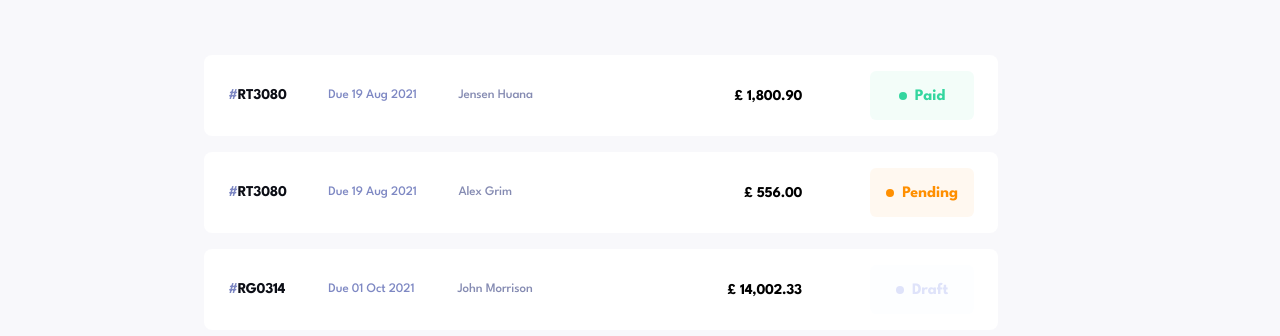
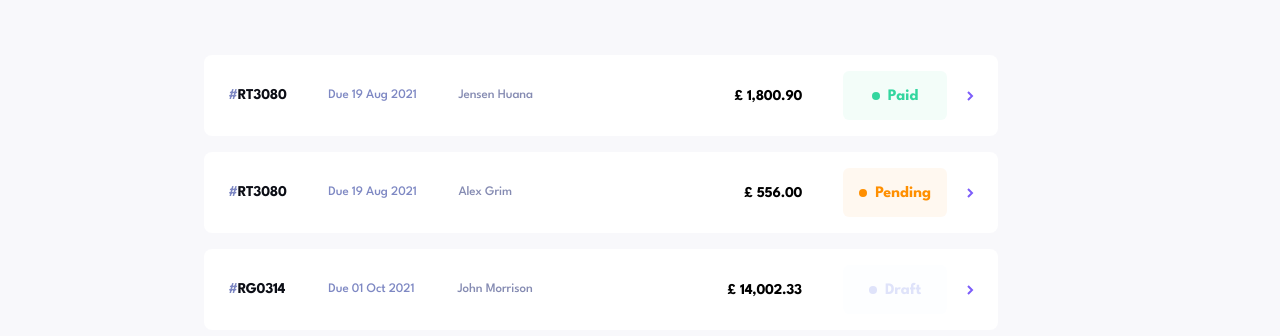
Before and after one commit to mrcordova/invoice-app, a plain HTML site: page frontend/index.html in a window 1280 px wide. Shown: the part 224-560 px from the top of the page. Drawn offline with Linux system fonts and the light colour scheme.

Commit message:
done with invoice layout

```diff
--- a/frontend/css/style.css
+++ b/frontend/css/style.css
@@ -271,9 +271,14 @@ header {
       line-height: 1.6;
       letter-spacing: -0.016rem;
     }
+    & .status-cont {
+      grid-area: status;
+      display: flex;
+      align-items: center;
+      gap: 1.25rem;
+    }
     & .status-token {
       /* margin-block-start: 1.5rem; */
-      grid-area: status;
       display: flex;
       align-items: baseline;
       justify-content: center;
@@ -357,6 +362,13 @@ header {
       min-width: 0.6875rem;
     }
   }
+}
+.no-invoices-con {
+  display: flex;
+  flex-direction: column;
+  align-items: center;
+  justify-content: center;
+  text-align: center;
 }
 .options-cont {
   display: flex;
--- a/frontend/index.html
+++ b/frontend/index.html
@@ -86,9 +86,15 @@
           <div class="due-date league-spartan-medium">Due 19 Aug 2021</div>
 
           <div class="amount">£ 1,800.90</div>
+          <div class="status-cont">
             <div class="status-token" data-status="paid">
               <div class="status"></div>
               Paid
+            </div>
+            <img
+              class="hide-mobile"
+              src="./assets/icon-arrow-right.svg"
+              alt="right arrow" />
           </div>
         </div>
         <div class="invoice league-spartan-bold">
@@ -100,9 +106,15 @@
           <div class="due-date league-spartan-medium">Due 19 Aug 2021</div>
 
           <div class="amount">£ 556.00</div>
+          <div class="status-cont">
             <div class="status-token" data-status="pending">
               <div class="status"></div>
               Pending
+            </div>
+            <img
+              class="hide-mobile"
+              src="./assets/icon-arrow-right.svg"
+              alt="right arrow" />
           </div>
         </div>
         <div class="invoice league-spartan-bold">
@@ -114,9 +126,15 @@
           <div class="due-date league-spartan-medium">Due 01 Oct 2021</div>
 
           <div class="amount">£ 14,002.33</div>
+          <div class="status-cont">
             <div class="status-token" data-status="draft">
               <div class="status"></div>
               Draft
+            </div>
+            <img
+              class="hide-mobile"
+              src="./assets/icon-arrow-right.svg"
+              alt="right arrow" />
           </div>
         </div>
       </div>
```
Lines whose indentation alone changed are shown as unchanged.
